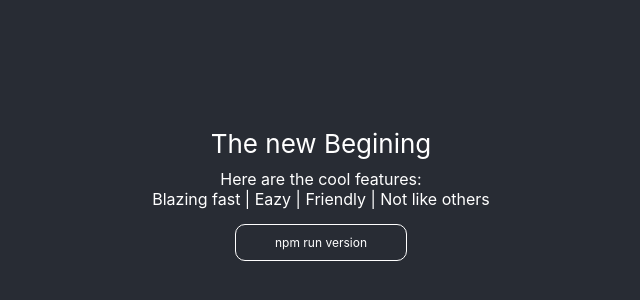
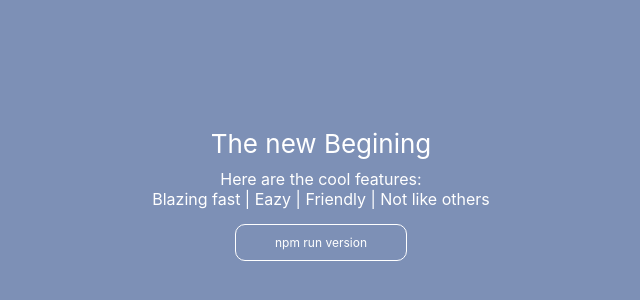
Before and after one commit to danielmahadi/changelog-trial, a React (Create React App) app: page / in a window 1280 px wide. Shown: the part 206-506 px from the top of the page, without its empty margins (319-959 px from the left). Built offline with nearby package versions, Linux system fonts and the light colour scheme.

Commit message:
change background color

```diff
--- a/src/App.css
+++ b/src/App.css
@@ -3,7 +3,7 @@
 }
 
 .App-header {
-  background-color: #282c34;
+  background-color: #7d90b6;
   min-height: 100vh;
   display: flex;
   flex-direction: column;
```
